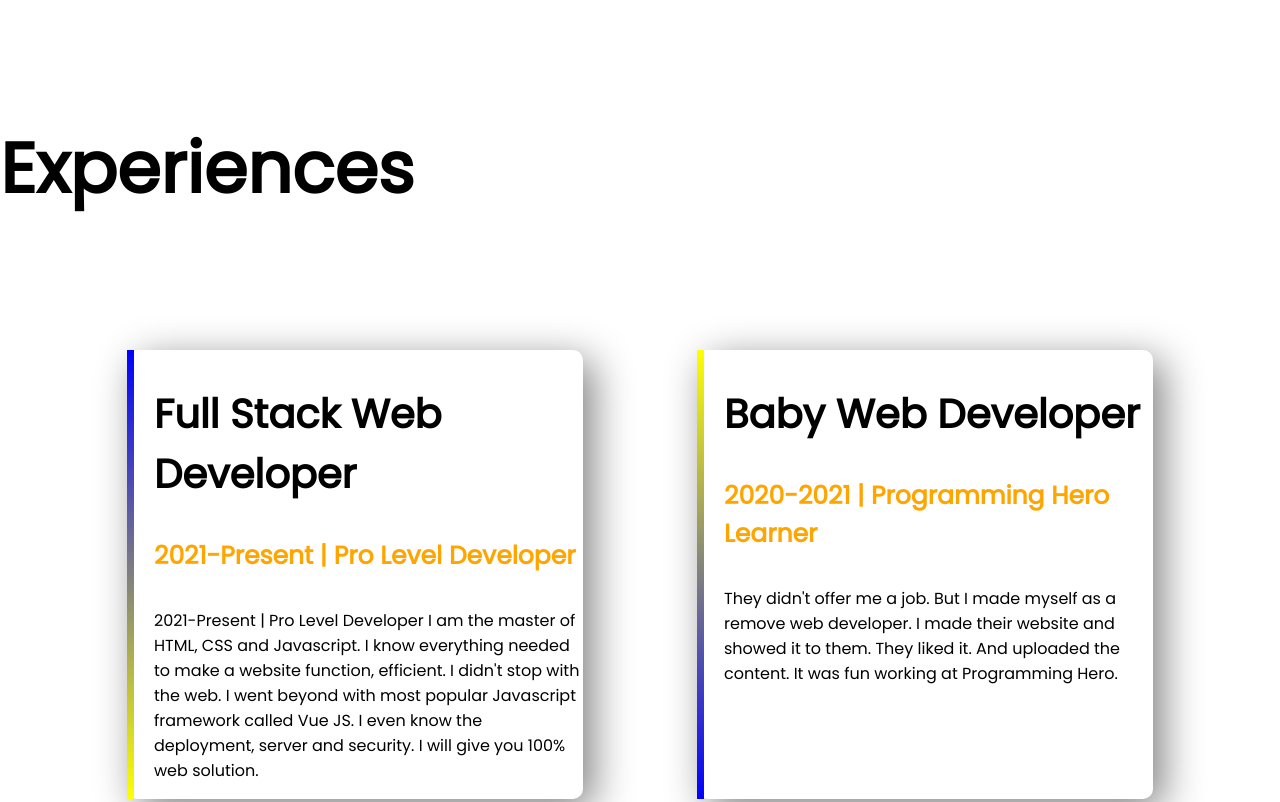
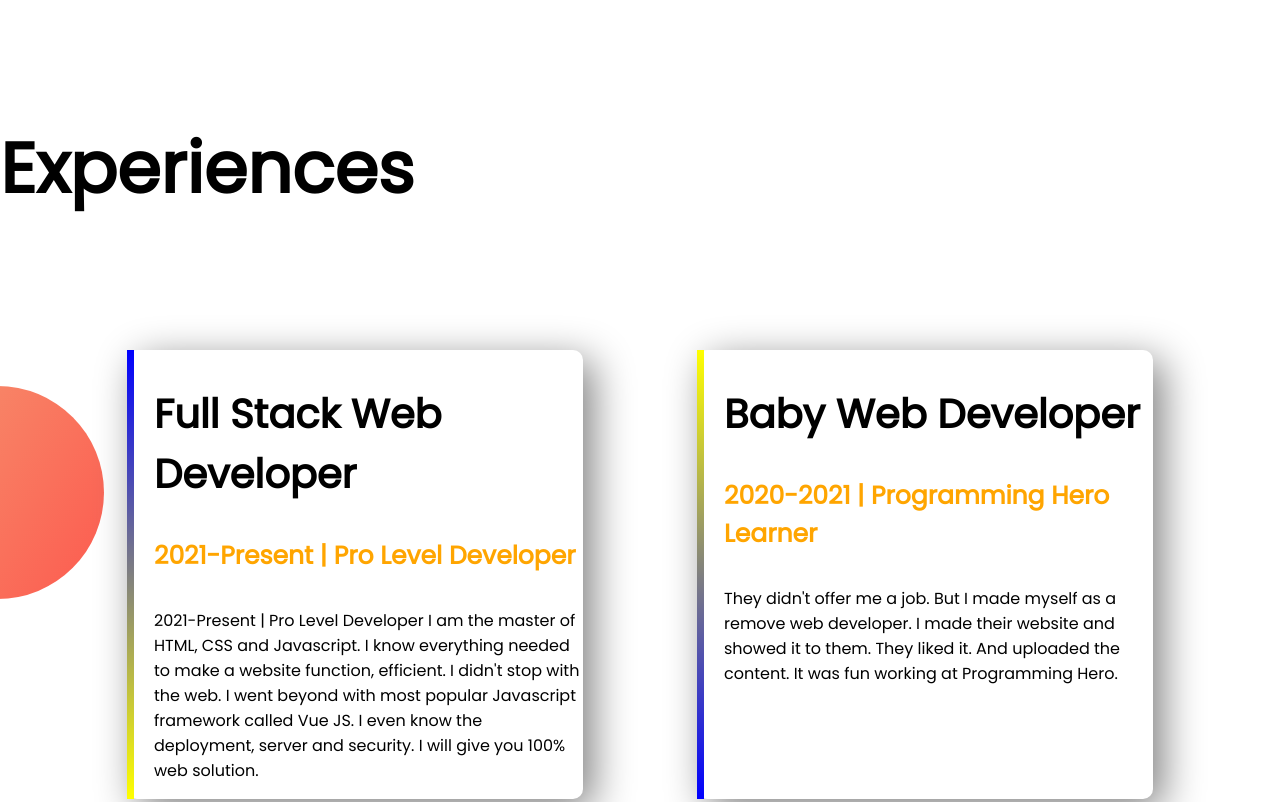
Before and after one commit to morsalin102666/Project-3-repo, a plain HTML site: page index.html in a window 1280 px wide. Shown: the part 1779-2581 px from the top of the page. Drawn offline with Linux system fonts and the light colour scheme; a web font is replaced by a local one.

Commit message:
added bg commit

```diff
--- a/style.css
+++ b/style.css
@@ -94,3 +94,8 @@ footer {
     padding-top: 70px;
     padding-bottom: 20px;
 }
+
+.last {
+    background-image: url(images/exp-bg.png);
+    background-repeat: no-repeat;
+    background-position: left;
```
